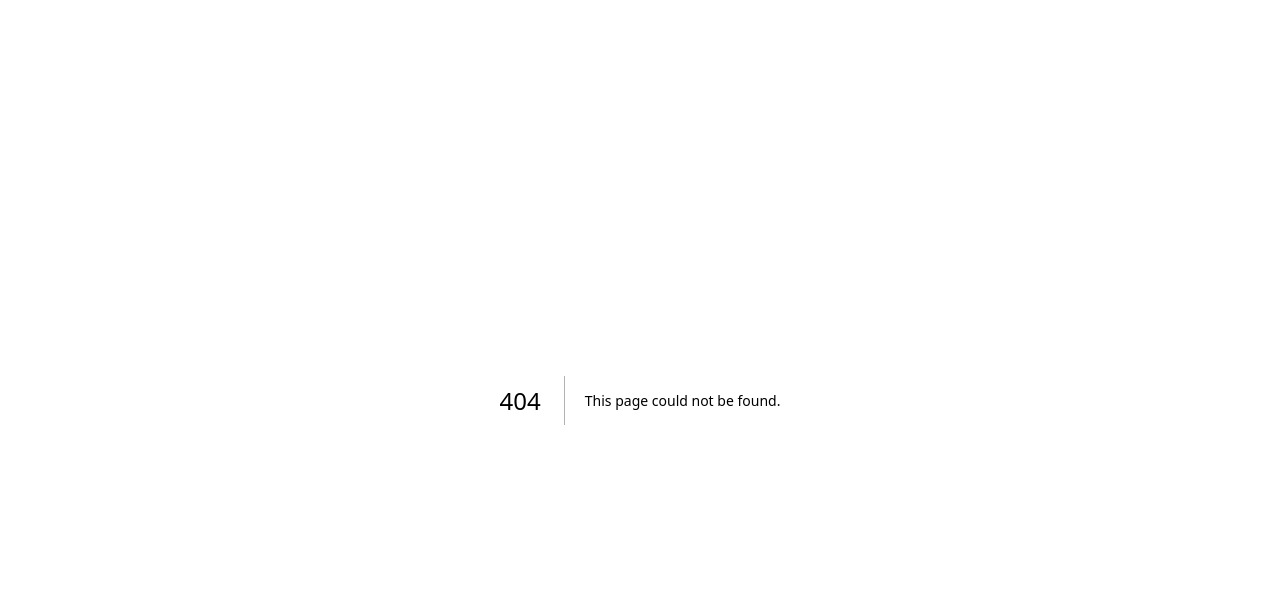
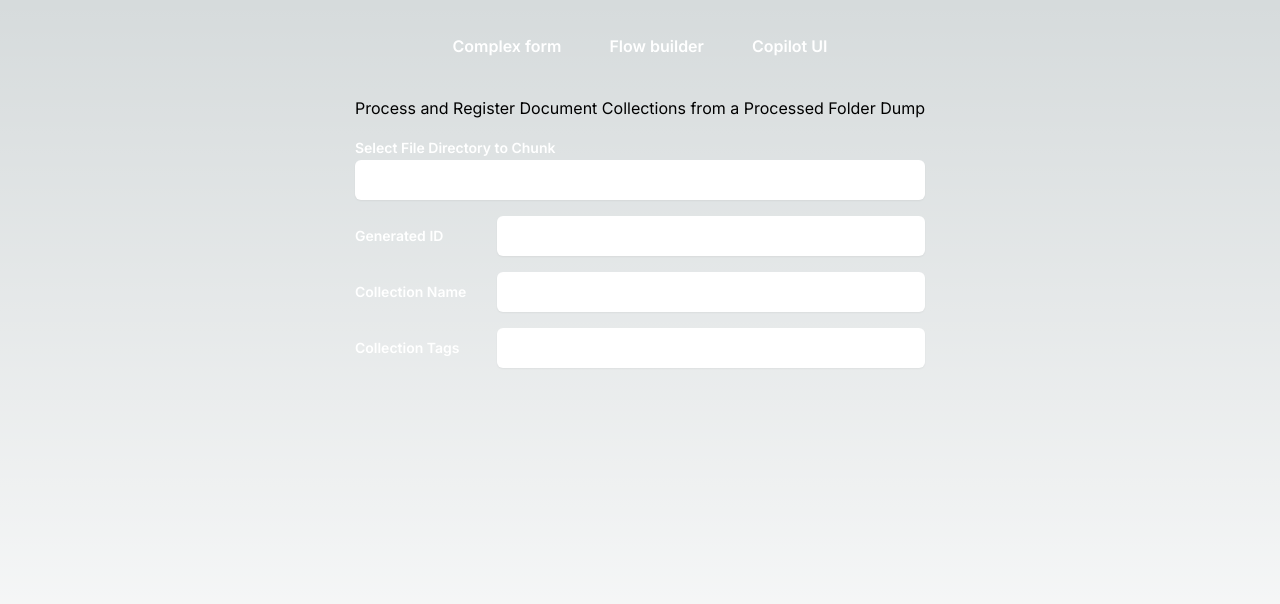
Before and after one commit to AliakseiPaseishvili/nextjs-example, a Next.js app: page /form in a window 1280 px wide. Before the commit this address had no page. Shown: the top 604 px of the page. Built offline with nearby package versions, Linux system fonts and the light colour scheme.

Commit message:
added react-hook-form with first part of Complex form

```diff
--- a/package.json
+++ b/package.json
@@ -19,6 +19,7 @@
     "postcss": "8.4.27",
     "react": "18.2.0",
     "react-dom": "18.2.0",
+    "react-hook-form": "^7.45.3",
     "tailwindcss": "3.3.3",
     "typescript": "5.1.6"
   }
--- /dev/null
+++ b/src/app/form/page.tsx
@@ -0,0 +1,12 @@
+import React from "react";
+import { Form } from "@/features/form";
+
+const FormPage = () => {
+  return (
+    <main className="flex min-h-screen flex-col items-center justify-between p-24">
+      <Form />
+    </main>
+  );
+};
+
+export default FormPage;
--- a/src/app/layout.tsx
+++ b/src/app/layout.tsx
@@ -15,7 +15,7 @@ export const metadata: Metadata = {
 const navigation: NavItemProps[] = [
   {
     name: "Complex form",
-    href: "#",
+    href: "/form",
   },
   {
     name: "Flow builder",
--- a/src/app/page.tsx
+++ b/src/app/page.tsx
@@ -1,5 +1,5 @@
+import React from "react";
 import { Typography } from "@/components/Typography";
-import React from "react";
 
 const Home = () => {
   return (
--- /dev/null
+++ b/src/components/Input/Input.tsx
@@ -0,0 +1,31 @@
+import React, { FC } from "react";
+import { FieldValues, RegisterOptions, UseFormRegisterReturn } from "react-hook-form";
+
+type InputProps = {
+  name: string;
+  label?: string;
+  type?: 'block' | 'inline' | 'flex';
+  register: (name: string, options?: RegisterOptions<FieldValues, string> | undefined) => UseFormRegisterReturn<string>,
+  validationSchema?: {
+    required: boolean;
+  },
+};
+
+export const Input: FC<InputProps> = ({ name, label, type = "block", register, validationSchema }) => {
+  return (
+    <div className={`${type} flex-row mt-4 items-center`}>
+      <label
+        htmlFor={name}
+        className='block basis-1/4 text-sm font-semibold leading-6 text-white'
+      >
+        {label}
+      </label>
+      <input
+        id={name}
+        type="text"
+        className="block basis-3/4 w-full rounded-md border-0 px-3.5 py-2 text-gray-900 shadow-sm ring-gray-300 placeholder:text-gray-400 focus:ring-1 focus:ring-inset focus:ring-violet-600 sm:text-sm sm:leading-6"
+        {...register(name, validationSchema)}
+      />
+    </div>
+  );
+};
--- /dev/null
+++ b/src/components/Input/index.ts
@@ -0,0 +1 @@
+export { Input } from "./Input";
--- /dev/null
+++ b/src/features/form/components/Form.tsx
@@ -0,0 +1,43 @@
+"use client";
+import React from "react";
+import { Input } from "@/components/Input";
+import { useComplexForm } from "../hooks";
+import { FIELD_NAMES } from "../constants";
+import { Typography } from "@/components/Typography";
+
+export const Form = () => {
+  const { register } = useComplexForm();
+  return (
+    <div>
+      <Typography component="h4" >
+        Process and Register Document Collections from a Processed Folder Dump
+      </Typography>
+      <Input
+      register={register}
+      name={FIELD_NAMES.CHUNK_DIRECTORY}
+
+        label="Select File Directory to Chunk"
+      />
+      <Input
+      register={register}
+      name={FIELD_NAMES.GENERATED_ID}
+      validationSchema={{ required: true }}
+        type='flex'
+        label="Generated ID"
+      />
+      <Input
+       register={register}
+       name={FIELD_NAMES.COLLECTION_NAME}
+
+        type='flex'
+        label="Collection Name"
+      />
+       <Input
+        register={register}
+        name={FIELD_NAMES.COLLECTION_TAGS}
+        type='flex'
+        label="Collection Tags"
+      />
+    </div>
+  );
+};
--- /dev/null
+++ b/src/features/form/constants.ts
@@ -0,0 +1,6 @@
+export const FIELD_NAMES = {
+  CHUNK_DIRECTORY: 'chunkDirectory',
+  GENERATED_ID: 'generatedId',
+  COLLECTION_NAME: 'collection_name',
+  COLLECTION_TAGS: 'collection_tags',
+};
--- /dev/null
+++ b/src/features/form/hooks.ts
@@ -0,0 +1,22 @@
+import { useFieldArray, useForm } from "react-hook-form";
+
+export const useComplexForm = () => {
+  const { control, register } = useForm();
+  const { fields: embeddingsFields, append: appendEmbeddingField } =
+    useFieldArray({
+      control,
+      name: "embeddings",
+    });
+  const { fields: contentFields, append: appendContentField } = useFieldArray({
+    control,
+    name: "contentFields",
+  });
+
+  return {
+    register,
+    embeddingsFields,
+    appendEmbeddingField,
+    contentFields,
+    appendContentField,
+  };
+};
--- /dev/null
+++ b/src/features/form/index.ts
@@ -0,0 +1 @@
+export { Form } from "./components/Form";
--- a/tailwind.config.js
+++ b/tailwind.config.js
@@ -4,6 +4,7 @@ module.exports = {
     './src/pages/**/*.{js,ts,jsx,tsx,mdx}',
     './src/components/**/*.{js,ts,jsx,tsx,mdx}',
     './src/app/**/*.{js,ts,jsx,tsx,mdx}',
+    './src/features/**/*.{js,ts,jsx,tsx,mdx}',
   ],
   theme: {
     extend: {
```
Also changed, not shown: 1 other file (tests, documents, lock files or other folders).
